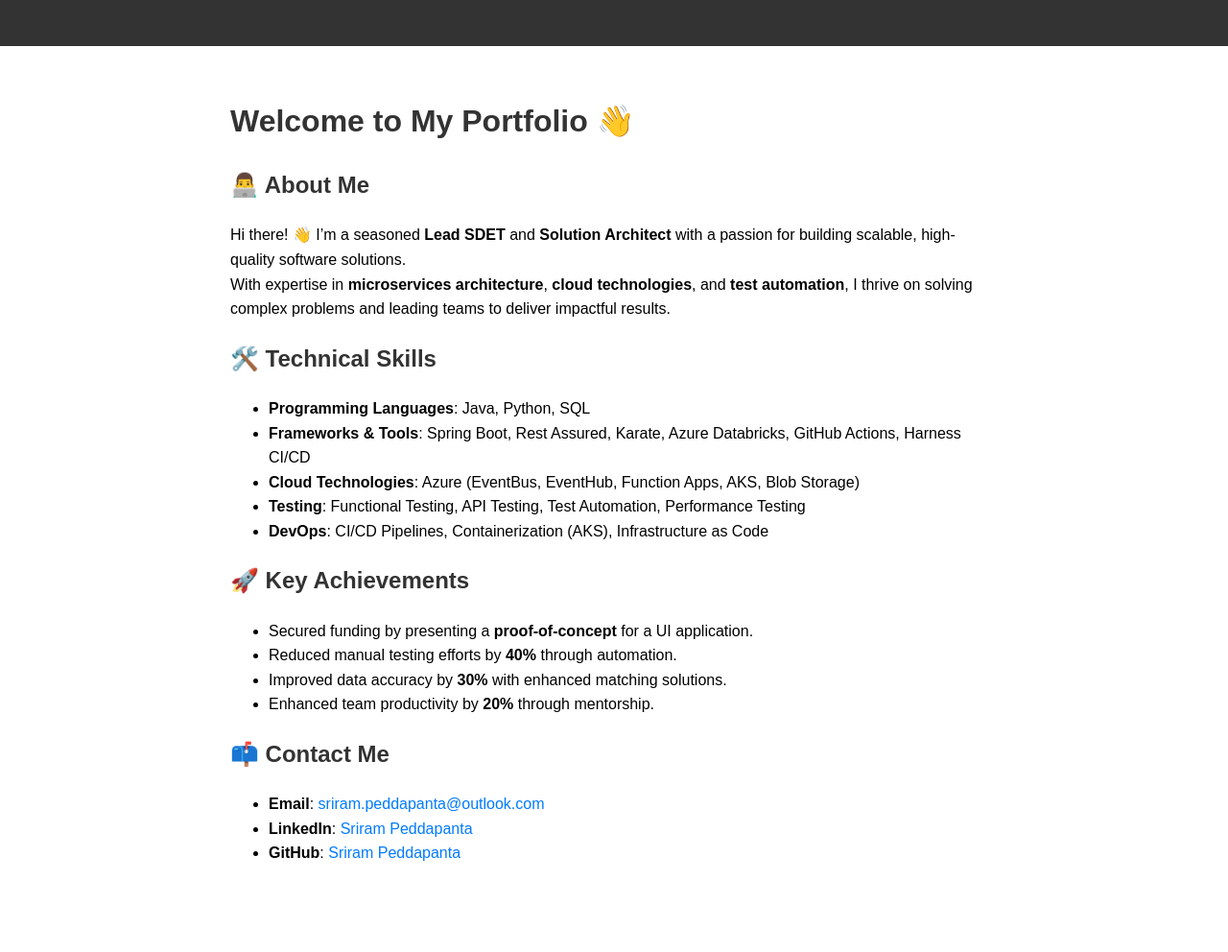
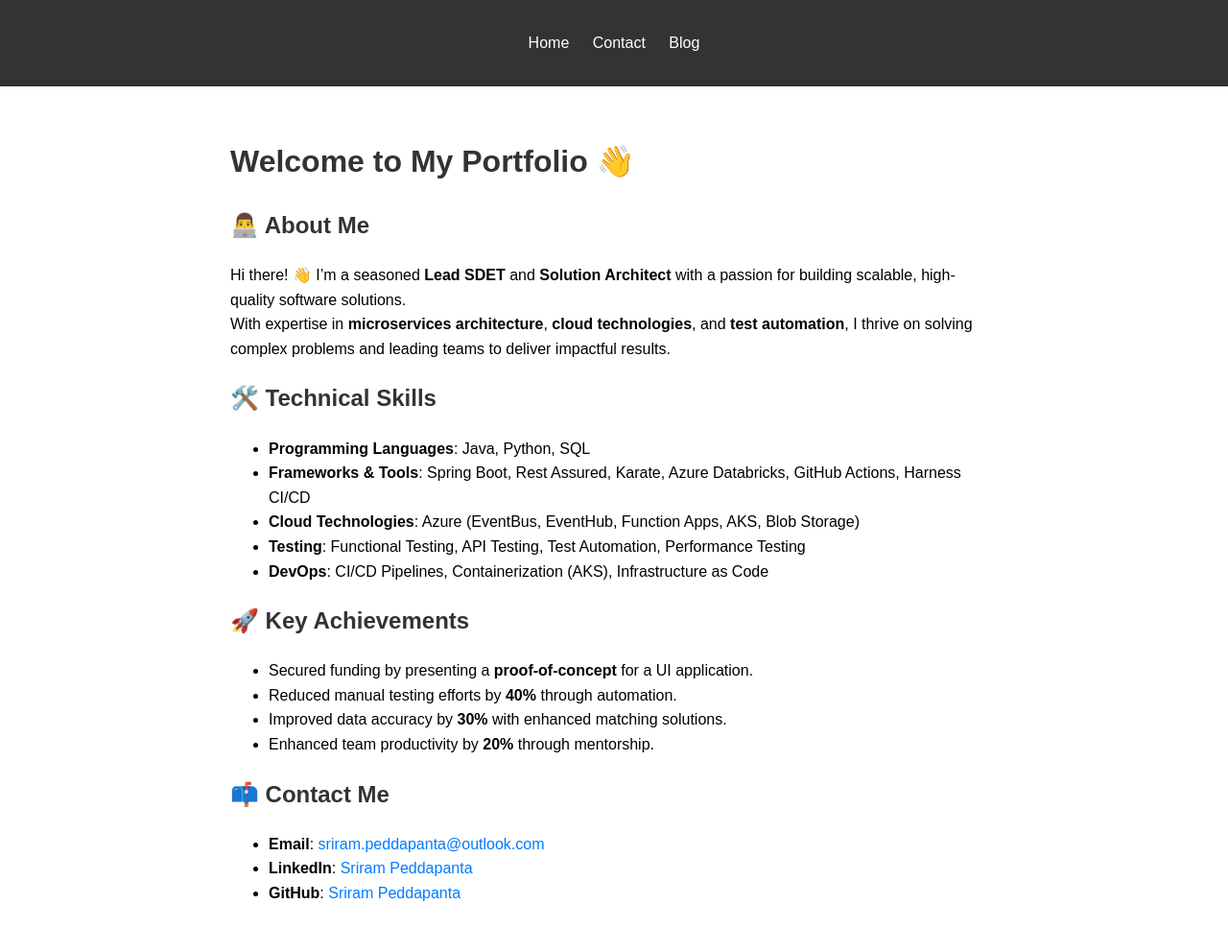
Before and after one commit to SriramPeddapanta/portfolio-website, a Jekyll site: the page built from index.markdown, in a window 1280 px wide. Shown: the whole page at 96% size. Built offline with Jekyll 4.4.1, drawn with Linux system fonts in a browser that asks for light colours; before the commit the page ends 950 px from its top, so only the background shows below that.

Commit message:
Fix basic styling

```diff
--- a/_config.yml
+++ b/_config.yml
@@ -12,7 +12,6 @@
 # https://learn-the-web.algonquindesign.ca/topics/markdown-yaml-cheat-sheet/#yaml
 # https://learnxinyminutes.com/docs/yaml/
 #
-re.com/openai/deployments/gpt-4o/chat/completions?api-version=2024-08-01-preview# Site settings
 # These are used to personalize your new site. If you look in the HTML files,
 # you will see them accessed via {{ site.title }}, {{ site.email }}, and so on.
 # You can create any custom variable you would like, and they will be accessible
@@ -22,15 +21,16 @@
 email: sriram.peddapanta@outlook.com
 description: >- # this means to ignore newlines until "baseurl:"
   Lead SDET | Solution Architect | Quality Assurance Expert
-baseurl: "" # the subpath of your site, e.g. /blog
-url: "" # the base hostname & protocol for your site, e.g. http://example.com
+baseurl: "/portfolio-website"
+url: "https://srirampeddapanta.github.io"
+# url: http://localhost:4000
 twitter_username: #jekyllrb
 github_username:  SriramPeddapanta
 
 # Build settings
-theme: minima
-plugins:
-  - jekyll-feed
+# theme: minima
+# plugins:
+#   - jekyll-feed
 
 menu:
   - title: Home
--- a/_layouts/default.html
+++ b/_layouts/default.html
@@ -4,7 +4,7 @@
     <meta charset="UTF-8">
     <meta name="viewport" content="width=device-width, initial-scale=1.0">
     <title>{{ page.title }}</title>
-    <link rel="stylesheet" href="/assets/css/style.css">
+    <link rel="stylesheet" href="{{ site.baseurl }}/assets/css/style.css">
 </head>
 <body>
     <header>
```
